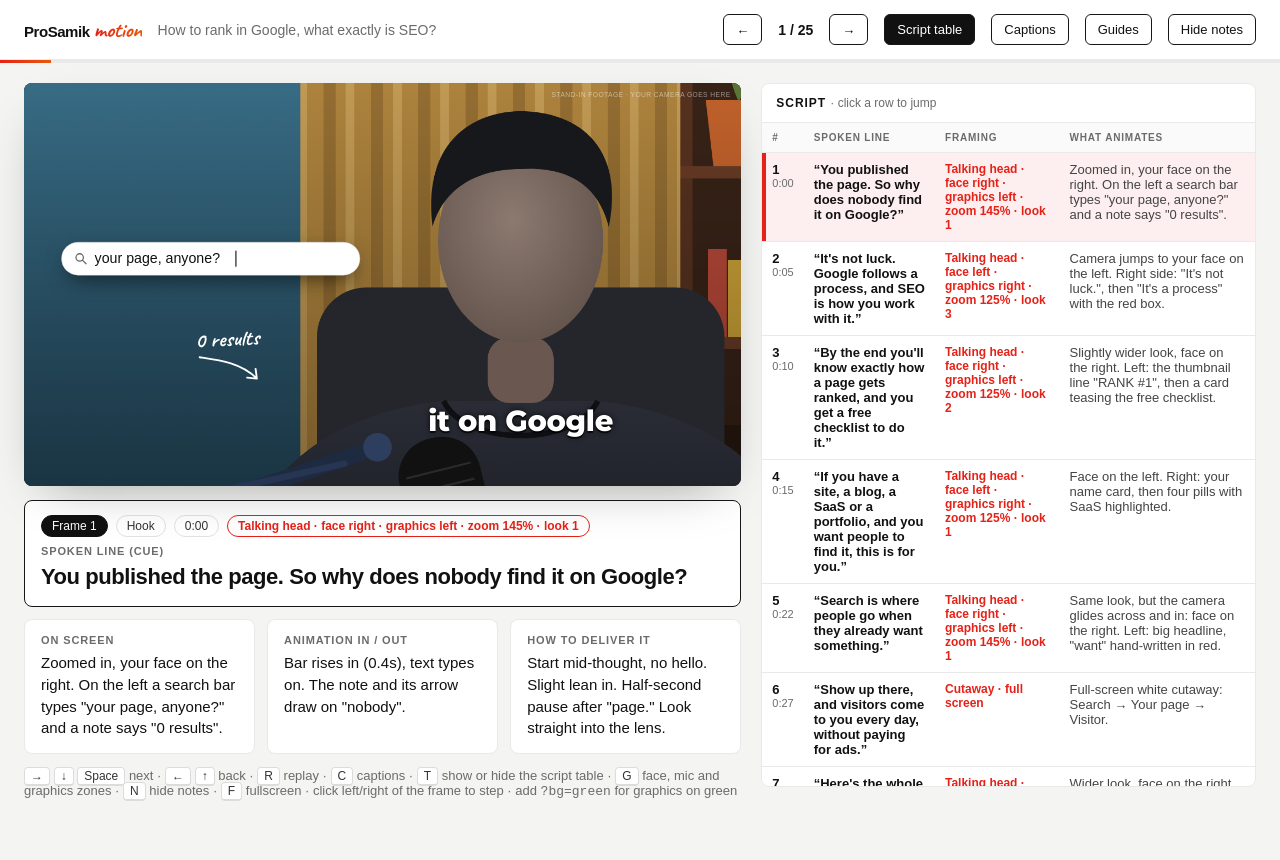
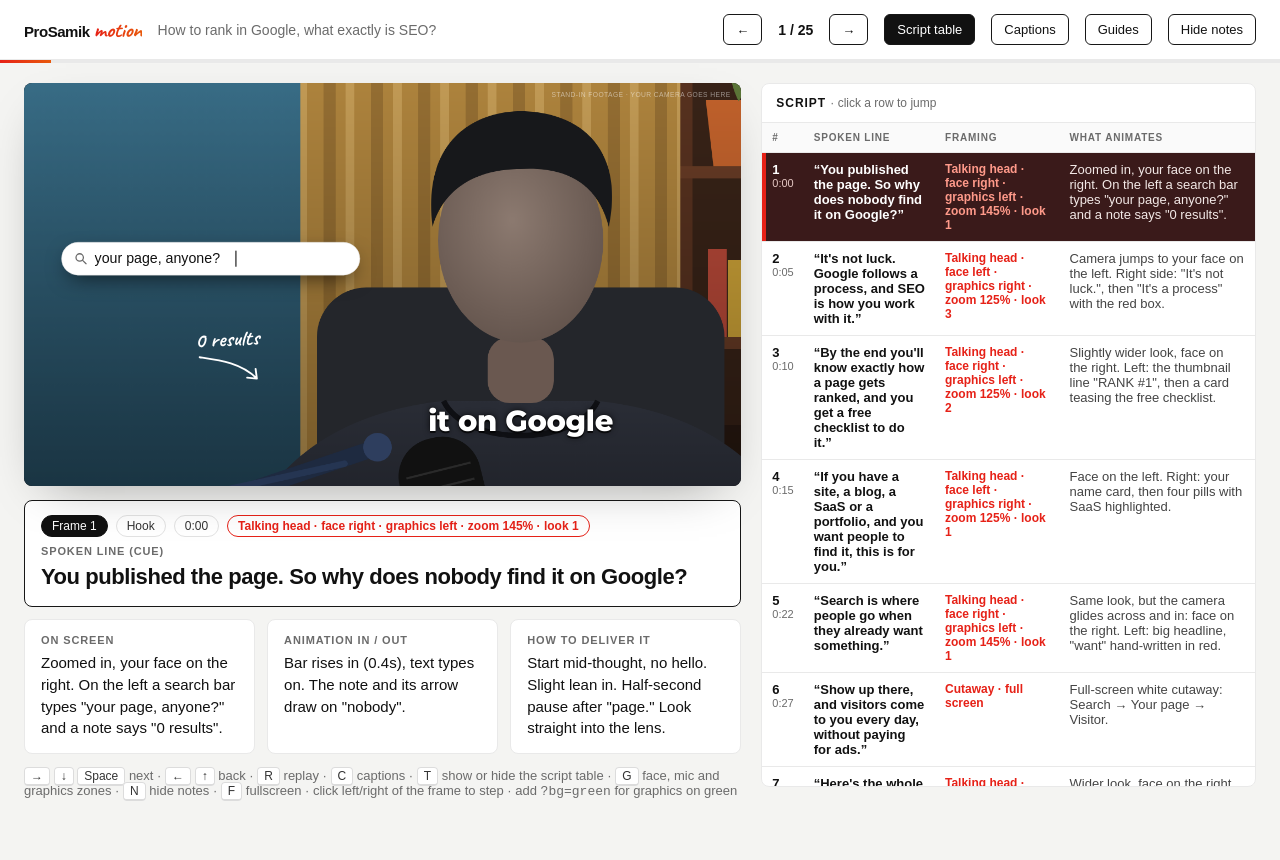
Before and after one commit to proSamik/prosamik-motion, a plain HTML site: page 022-how-to-rank-in-google-what-exactly-is-seo/index.html in a window 1280 px wide. Drawn offline with Linux system fonts and the light colour scheme.

Commit message:
Selected script-table row: dark fill with light text in every column
Co-Authored-By: Claude Opus 5.5 <noreply@anthropic.com>

```diff
--- a/022-how-to-rank-in-google-what-exactly-is-seo/style.css
+++ b/022-how-to-rank-in-google-what-exactly-is-seo/style.css
@@ -58,13 +58,18 @@ body.table-off .wrap{grid-template-columns:minmax(0,1fr);max-width:1320px}
 .overview th{position:sticky;top:0;z-index:1;font-size:10px;letter-spacing:.08em;text-transform:uppercase;color:var(--muted);background:var(--soft)}
 .overview tr{cursor:pointer}
 .overview tr:hover td{background:#fbfbfb}
-.overview tr.cur td{background:color-mix(in srgb,var(--c1) 7%,#fff)}
-.overview tr.cur td:first-child{box-shadow:inset 4px 0 0 var(--c1)}
+.overview tr.cur td{background:#3a1a1a;color:#fff}
+.overview tr.cur td:first-child{box-shadow:inset 4px 0 0 #E62117}
 .overview td.n{font-weight:700;font-variant-numeric:tabular-nums;white-space:nowrap}
 .overview td.n small{display:block;font-weight:400;color:var(--muted);font-size:11px}
 .overview td.cue{font-weight:600}
 .overview td.fr{font-size:12px;color:var(--c1);font-weight:600;min-width:110px}
 .overview td.an{color:#444}
+/* selected row: dark fill, every column in light text so it reads in light or dark browsers */
+.overview tr.cur td.n small{color:#e6c9c5}
+.overview tr.cur td.cue{color:#fff}
+.overview tr.cur td.fr{color:#ff9a8a}
+.overview tr.cur td.an{color:#f3e9e7}
 
 @media (max-width:1100px){.wrap{grid-template-columns:minmax(0,1fr)}.overview{position:static;max-height:60vh}}
 @media (max-width:820px){.notes{grid-template-columns:1fr}.top .title{display:none}}
```
